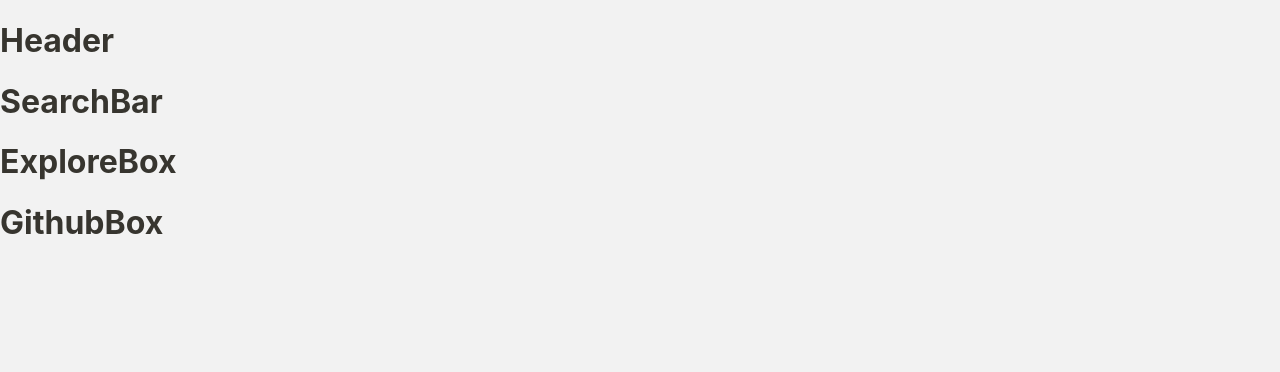
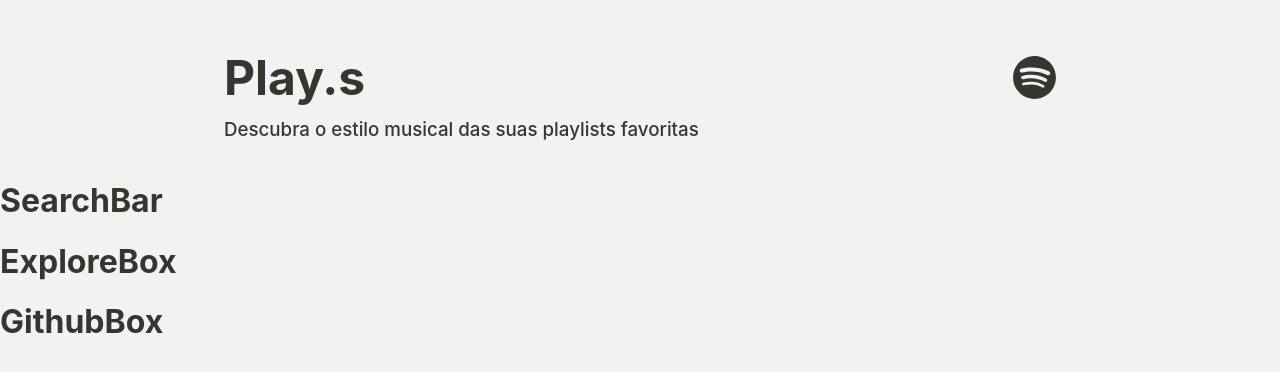
Before and after one commit to justapagamentos/jst-job-challenges, a React (Create React App) app: page / in a window 1280 px wide. Shown: the top 372 px of the page. Built offline with nearby package versions, Linux system fonts and the light colour scheme.

Commit message:
feature-home: adição da estrutura do header

```diff
--- a/src/components/Header/Header.jsx
+++ b/src/components/Header/Header.jsx
@@ -1,13 +1,20 @@
 import React, { Component } from "react";
 
+import spotify from "../../assets/spotify.svg";
 import "./Header.scss";
 
 class Header extends Component {
   render() {
     return (
-      <div className="Header">
-        <h1>Header</h1>
-      </div>
+      <header className="Header">
+        <div className="hTitle">
+          <h1>Play.s</h1>
+          <img src={spotify} alt="logo-spotify" />
+        </div>
+        <div className="hSubtitle">
+          <h3>Descubra o estilo musical das suas playlists favoritas</h3>
+        </div>
+      </header>
     );
   }
 }
--- a/src/components/Header/Header.scss
+++ b/src/components/Header/Header.scss
@@ -1,2 +1,40 @@
 // SCSS base
 @import "../../index.scss";
+
+.Header {
+  width: 100vw;
+  display: flex;
+  flex-direction: column;
+  justify-content: center;
+  align-items: center;
+
+  margin-top: 1em;
+
+  .hTitle {
+    width: 65vw;
+    display: flex;
+    flex-direction: row;
+    align-items: center;
+    justify-content: space-between;
+
+    font-weight: bold;
+    font-size: 1.5em;
+
+    img {
+      width: 1.8em;
+    }
+  }
+
+  .hSubtitle {
+    width: 65vw;
+    display: flex;
+    flex-direction: row;
+    align-items: flex-start;
+
+    margin-top: -2.5em;
+
+    h3 {
+      font-weight: 500;
+    }
+  }
+}
```
Also changed, not shown: src/assets/spotify.svg (added).
